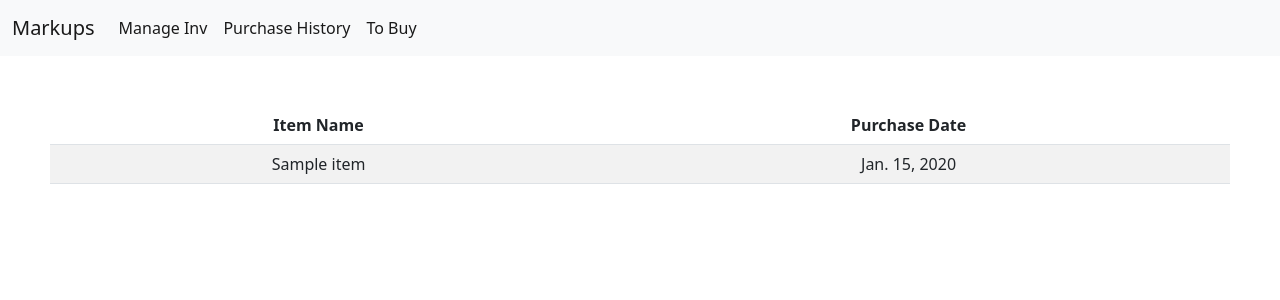
After one commit to gbwilliamson4/Vending_Inventory, a Django app: page /purchase_history in a window 1280 px wide. The commit adds this page. Shown: the top 300 px of the page. Run offline with Django 4.2, Linux system fonts and the light colour scheme; tables that the repository leaves empty hold one stand-in row (values such as "Sample post").

Commit message:
Added purchase history page, approval removes from Needed_Inventory table, and added purchase history onto admin page.

```diff
--- a/Inventories/admin.py
+++ b/Inventories/admin.py
@@ -4,3 +4,4 @@ from .models import *
 
 admin.site.register(Item)
 admin.site.register(Needed_Inventory)
+admin.site.register(Purchase_History)
--- a/Inventories/models.py
+++ b/Inventories/models.py
@@ -1,4 +1,5 @@
 from django.db import models
+from datetime import datetime
 
 
 # Create your models here.
@@ -31,15 +32,22 @@ class Vending_Inventory(models.Model):
 
 class Purchase_History(models.Model):
     item = models.ForeignKey(Item, on_delete=models.CASCADE)
-    purchase_date = models.DateField()
+    purchase_date = models.DateField(default=datetime.now)
+
+    class Meta:
+        verbose_name_plural = "Purchase History"
+
+    def __str__(self):
+        return str(self.item) + " - " + str(self.purchase_date)
 
 
 class Needed_Inventory(models.Model):
-    # item = models.ForeignKey(Item, on_delete=models.CASCADE)
-    item = models.OneToOneField(Item, on_delete=models.CASCADE, related_name='neededinvs')
-    pending = models.BooleanField(default=False)
+    item = models.OneToOneField(Item, on_delete=models.CASCADE)
     purchased = models.BooleanField(default=False)
     admin_approved = models.BooleanField(default=False)
 
+    class Meta:
+        verbose_name_plural = "Needed Inventory"
+
     def __str__(self):
         return str(self.item)
--- a/Inventories/templates/Inventories/base.html
+++ b/Inventories/templates/Inventories/base.html
@@ -9,7 +9,11 @@
       <div class="collapse navbar-collapse" id="navbarSupportedContent">
         <ul class="navbar-nav me-auto mb-2 mb-lg-0">
           <li class="nav-item">
-              <a class="nav-link active" href="{% url 'needed_inventory' %}">Edit Shopping List</a>
+              <a class="nav-link active" href="{% url 'needed_inventory' %}">Manage Inv</a>
+          </li>
+
+          <li class="nav-item">
+              <a class="nav-link active" href="{% url 'purchase_history' %}">Purchase History</a>
           </li>
 
           <li class="nav-item">
--- /dev/null
+++ b/Inventories/templates/Inventories/purchase_history.html
@@ -0,0 +1,28 @@
+{% extends "Inventories/base.html" %}
+{% block content %}
+<link href="https://cdn.jsdelivr.net/npm/bootstrap@5.2.0-beta1/dist/css/bootstrap.min.css" rel="stylesheet" integrity="sha384-0evHe/X+R7YkIZDRvuzKMRqM+OrBnVFBL6DOitfPri4tjfHxaWutUpFmBp4vmVor" crossorigin="anonymous">
+
+{% if p_history %}
+<div class="padded">
+    <table class="table table-striped" cellpadding="1500">
+    <thead>
+        <tr>
+            <th scope="col">Item Name</th>
+            <th scope="col">Purchase Date</th>
+        </tr>
+    </thead>
+    <tbody class="table">
+    {% for item in p_history %}
+        <tr>
+            <td>{{ item.item.name }}</td>
+            <td>{{ item.purchase_date }}</td>
+        </tr>
+    {% endfor %}
+
+    </tbody>
+    </table>
+</div>
+{% endif %}
+
+
+{% endblock content %}
--- a/Inventories/templates/Inventories/to_buy.html
+++ b/Inventories/templates/Inventories/to_buy.html
@@ -22,7 +22,11 @@
             <td>{{ item }}</td>
             <td>{{ item.item.total_price }}</td>
             <td>Image link here</td>
-            <td>Purchase btn here.</td>
+            <td><form method="post" action="{% url 'purchased' item.pk %}" style="display: inline-block;">
+                        {% csrf_token %}
+                        <button class="btn btn-success">Purchased</button>
+                </form>
+            </td>
         </tr>
     {% endfor %}
 
--- a/Inventories/urls.py
+++ b/Inventories/urls.py
@@ -5,4 +5,7 @@ urlpatterns = [
     path('', views.index, name='index'),
     path('needed_inventory/', views.needed_inventory, name='needed_inventory'),
     path('to_buy/', views.to_buy, name='to_buy'),
+    path('to_buy/<int:pk>/purchased/', views.purchased, name='purchased'),
+    path('needed_inventory/<int:pk>/approve/', views.approve, name='approve'),
+    path('purchase_history', views.purchase_history, name='purchase_history'),
 ]
--- a/Inventories/views.py
+++ b/Inventories/views.py
@@ -94,8 +94,36 @@ def calculate_money_owed(queryset):
     for item in queryset:
         money_owed += item.item.total_price
 
-    return money_owed/2
+    return money_owed / 2
 
 
 def purchased(request, pk):
-    return HttpResponse(f"Hello. This is the index page. Primary key is: {pk}")
+    item = Needed_Inventory.objects.get(pk=pk)
+
+    if request.method == 'POST':
+        item.purchased = True
+        item.save()
+
+    return redirect('to_buy')
+
+
+def approve(request, pk):
+    item = Needed_Inventory.objects.get(pk=pk)
+    print(item.item.pk)
+    if request.method == "POST":
+        # Save item to purchase history and then delete from Needed_Inventory
+        b = Purchase_History(item=item.item)
+        b.save()
+
+        # delete instance of item in Needed_Inventory
+        item.delete()
+
+    return redirect('needed_inventory')
+
+
+def purchase_history(request):
+    p_history = Purchase_History.objects.all().order_by('-purchase_date')
+    context = {'p_history': p_history}
+
+    return render(request, 'Inventories/purchase_history.html', context)
+    # return HttpResponse("Hello. This is the purchase history page.")
```
Also changed, not shown: Inventories/templates/Inventories/needed_inventory.html (+7 -1 lines).
